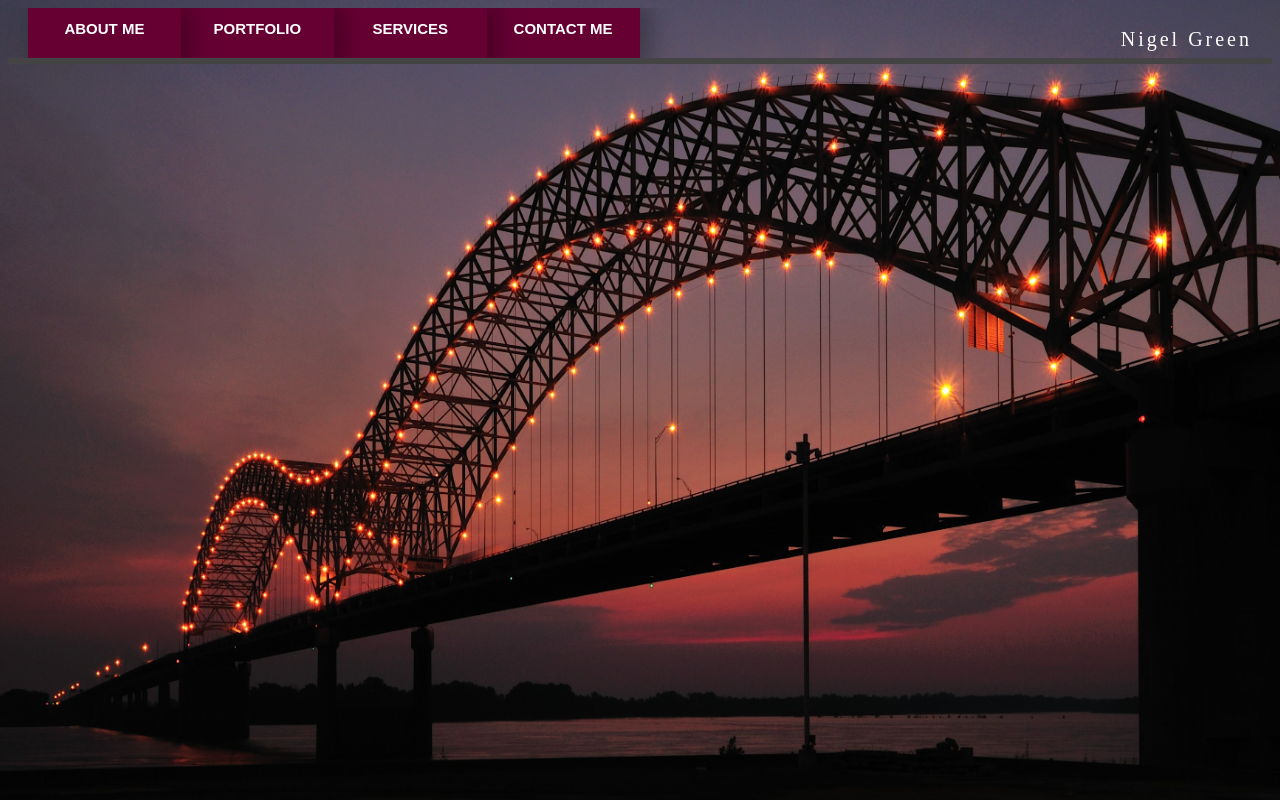
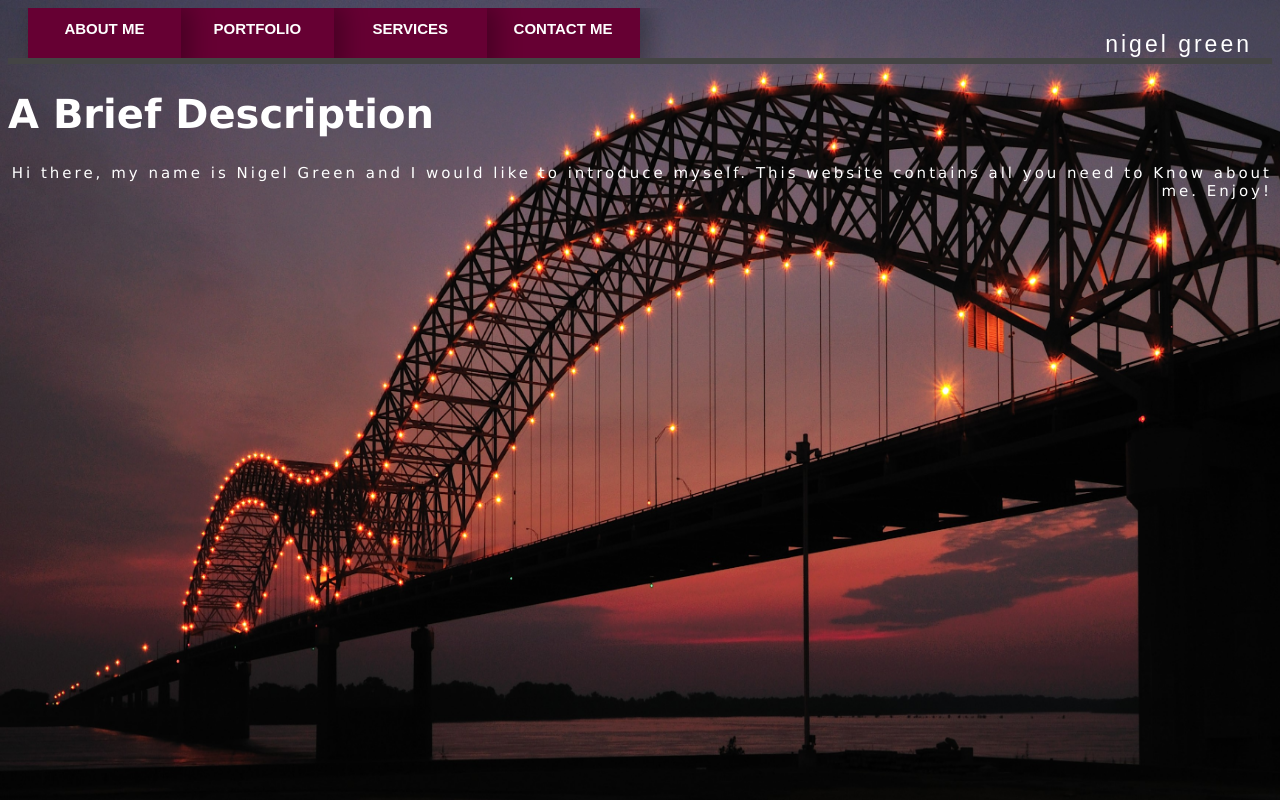
Before and after one commit to Matrixg45/Matrixg45.github.io, a plain HTML site: page index.html in a window 1280 px wide. Drawn offline with Linux system fonts and the light colour scheme.

Commit message:
Added Description and tweaked some things

```diff
--- a/css/main.css
+++ b/css/main.css
@@ -5,8 +5,13 @@ body {
 	background-position:top center;
 background-attachment:fixed;
 background-repeat:no-repeat;
-font-family: 'Poiret One Regualr','Gotham Rounded A', 'Gotham Rounded B', "proxima-nova-soft" ;
+color: white;
+font-size: 20px;
 
+}
+.brief-description {
+    color: white;
+    font-family: verdana;
 }
 }
 h1 {
@@ -34,11 +39,10 @@ p {
     border: 5px ;
     border-width: 2px;
     border-radius: 5px;
-    font-size: 20px;
+    font-size: 15px;
     color: white;
     text-align: right;
     letter-spacing: 3px;
-    font-family: 'Poiret One Regualr','Gotham Rounded A', 'Gotham Rounded B', "proxima-nova-soft";
 }
 
 p.outset {border-style: outset;}
@@ -56,6 +60,13 @@ p.outset {border-style: outset;}
     padding: 0 20px;
     overflow: hidden;
     height: 50px;
+}
+.main-nav p {
+    font-family: "Avant Garde", sans-serif;
+color: white;
+font-size: 23px;
+  font-variant: small;
+
 }
 
 .main-nav a {
--- a/index.html
+++ b/index.html
@@ -25,13 +25,15 @@
   <a class='contact-me' href='/contact-me/'>
     <span aria-hidden='true' data-icon='q'/>Contact Me
   </a>
-   <p style="float:right", "font-family:sans-serif">Nigel Green</p>
+   <p style="float:right">nigel green</p>
+ </nav>
 
-</head>
-<body>
+<div class='brief-description'>
 
- 	</body>
+<h1> A Brief Description</h1>
+ <p> Hi there, my name is Nigel Green and I would like to introduce myself. This website contains all you need to Know about me. Enjoy!</p>
 
+</body>
 
 
 
```
